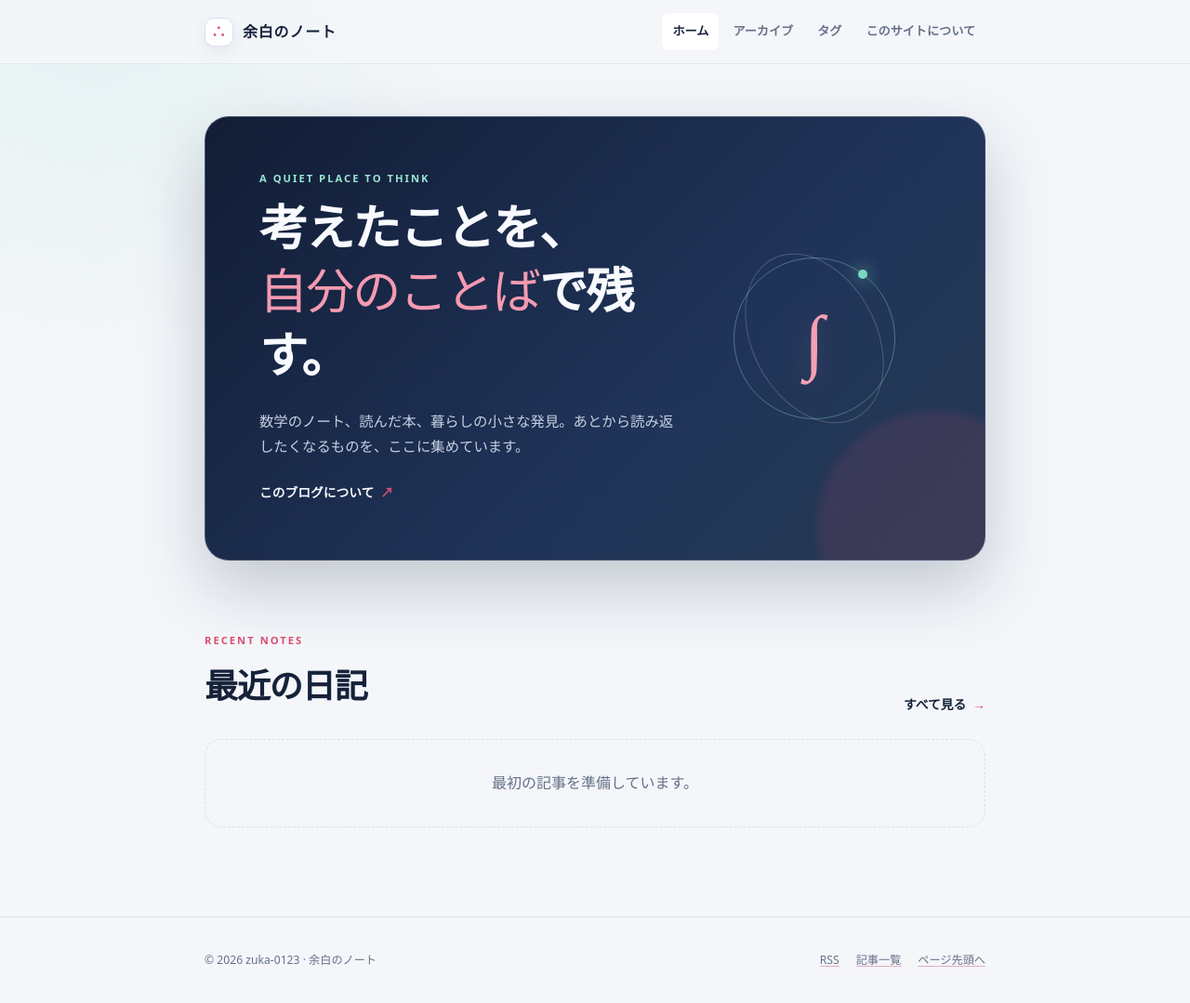
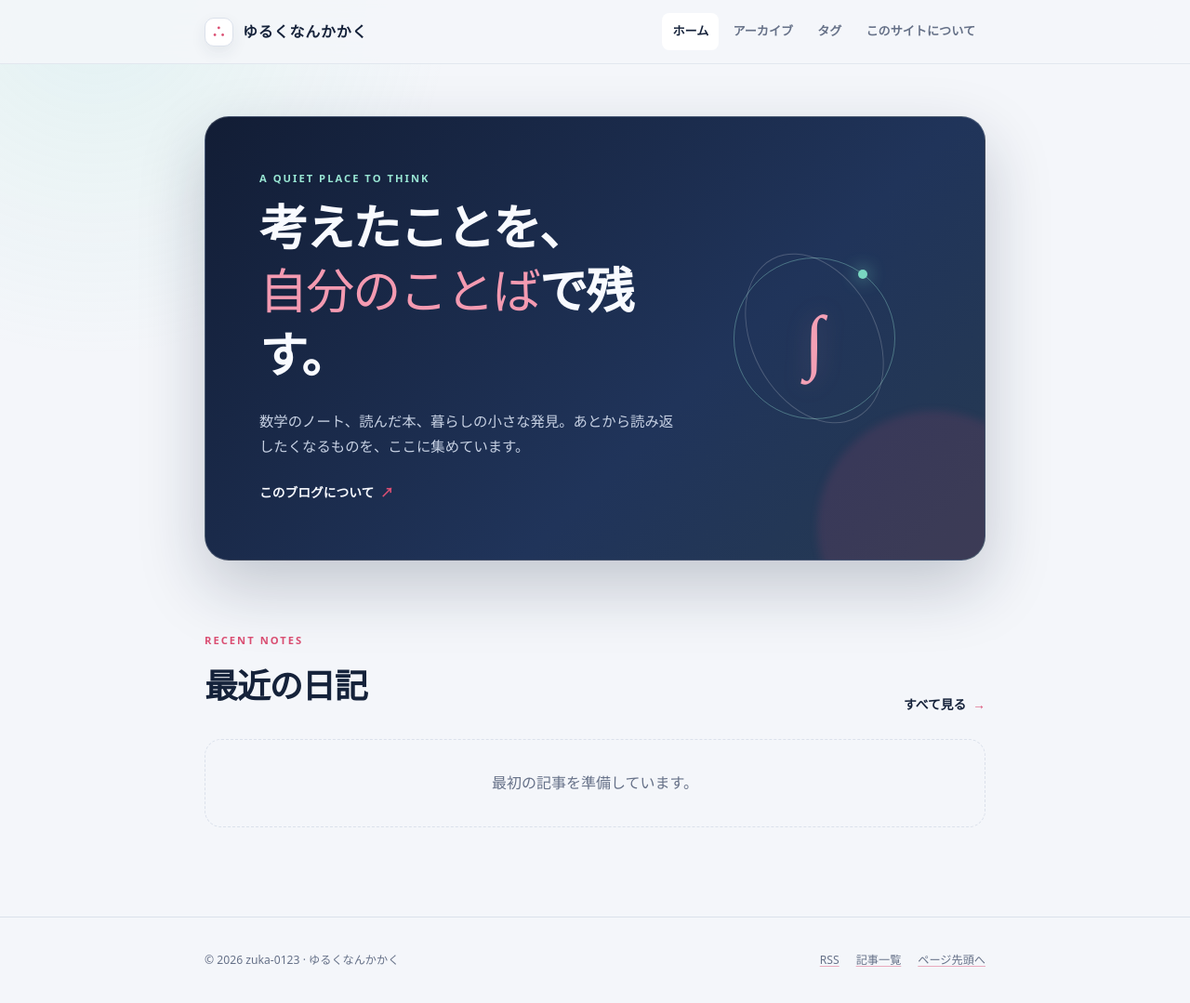
Before and after one commit to zuka-0123/zuka-0123.github.io, a Jekyll site: the page built from index.html, in a window 1280 px wide and 1079 px high. Shown: the whole window at 93% size. Built offline with Jekyll 4.4.1, drawn with Linux system fonts in a browser that asks for light colours.

Commit message:
Update _config.yml

```diff
--- a/_config.yml
+++ b/_config.yml
@@ -1,5 +1,5 @@
-title: 余白のノート
-description: 数学と日々の気づきを、静かに書き留めるブログ。
+title: ゆるくなんかかく
+description: 勉強したことやしてないことなど書くかもしれません
 author: zuka-0123
 url: "https://zuka-0123.github.io"
 baseurl: ""
```
